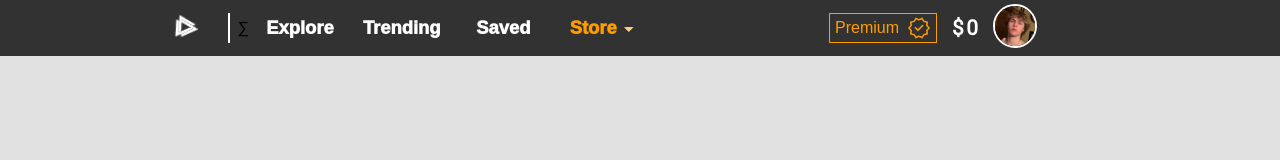
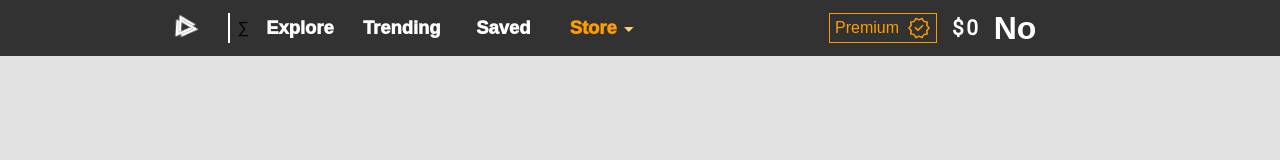
Before and after one commit to HudsonBean/UselessWebsite, a React (Create React App) app in the folder client/: page / in a window 1280 px wide. Shown: the top 160 px of the page. Built offline with nearby package versions, Linux system fonts and the light colour scheme; a web font is replaced by a local one.

Commit message:
Working on the login and register buttons

```diff
--- a/client/src/App.js
+++ b/client/src/App.js
@@ -14,6 +14,7 @@ import Subscriptions from "./pages/Subscriptions";
 function App() {
   return (
     <Routes>
+      {/*Home Route*/}
       <Route index element={<Home />} />
       {/*Explore Route*/}
       <Route path="/Explore">
--- a/client/src/modules/Navbar.js
+++ b/client/src/modules/Navbar.js
@@ -16,7 +16,8 @@ import Profile from "../pages/Profile.js";
 import placeholder_logo from "../assets/placeholder_logo.png";
 import placeholder_profile from "../assets/placeholder_profile.png";
 
-function Navbar() {
+function Navbar(setUser) {
+  let user = false;
   return (
     <div className="nav-bar">
       <div className="nav-bar-left">
@@ -63,12 +64,16 @@ function Navbar() {
         </div>
         <div className="profile">
           <a href="/users/1/Profile">
+            {user ? (
               <img
                 width={"40px"}
                 height={"40px"}
                 src={placeholder_profile}
                 alt="profile-picture"
               ></img>
+            ) : (
+              <h1>No</h1> // Add login or signup
+            )}
           </a>
         </div>
       </div>
```
Also changed, not shown: client/src/pages/Home.js (+5 -3 lines). Lines whose indentation alone changed are shown as unchanged.
